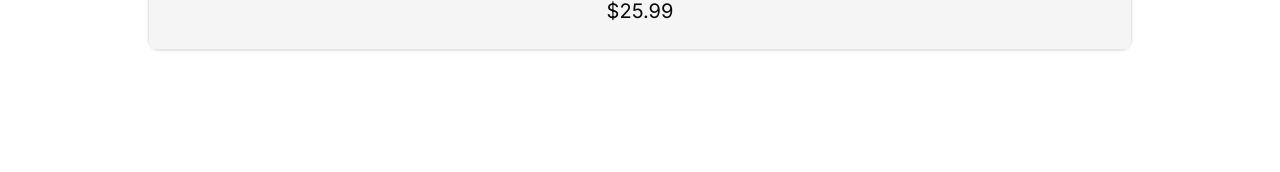
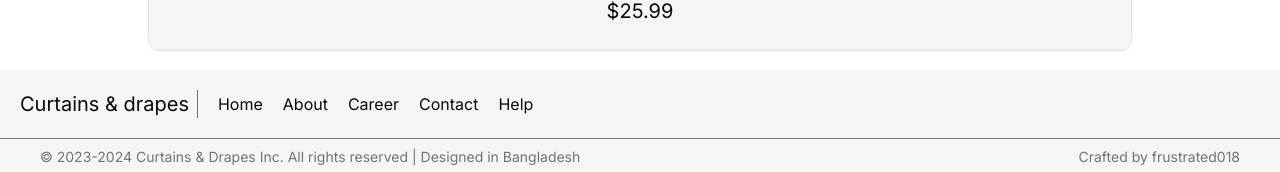
Before and after one commit to frustrated018/curtains-and-drapes, a Next.js app: page / in a window 1280 px wide. Shown: the part 662-834 px from the top of the page. Before the commit the page ends 800 px from the top, so only its background shows below. Built offline with nearby package versions, Linux system fonts and the light colour scheme; no server answers.

Commit message:
Making footer
Making a footer for the site
Basics of the footer are done

```diff
--- a/src/app/page.js
+++ b/src/app/page.js
@@ -1,3 +1,4 @@
+import HomePageFooter from "@/components/footer/home-footer";
 import HomePageSlider from "@/components/home-page-slider/homePageSlider";
 import MainNav from "@/components/main-navbar/mainNav";
 
@@ -6,6 +7,7 @@ export default function Home() {
     <main>
       <MainNav />
       <HomePageSlider />
+      <HomePageFooter />
     </main>
   );
 }
--- /dev/null
+++ b/src/components/footer/home-footer.jsx
@@ -0,0 +1,45 @@
+const HomePageFooter = () => {
+  return (
+    <section className="bg-secondary">
+      <footer className="flex items-center gap-5 p-5">
+        <div className="border-r border-muted-foreground">
+          <h2 className="text-xl pr-2">Curtains & drapes</h2>
+        </div>
+
+        <div className="flex flex-wrap gap-5">
+          <a href="/" className="hover:underline">
+            Home
+          </a>
+
+          <a href="/" className="hover:underline">
+            About
+          </a>
+
+          <a href="/" className="hover:underline">
+            Career
+          </a>
+
+          <a href="/" className="hover:underline">
+            Contact
+          </a>
+
+          <a href="/" className="hover:underline">
+            Help
+          </a>
+        </div>
+      </footer>
+
+      <section className="border-t border-muted-foreground py-2 flex justify-between items-center px-10">
+        <p className="text-sm text-center text-muted-foreground">
+          © 2023-2024 Curtains & Drapes Inc. All rights reserved | Designed in
+          Bangladesh
+        </p>
+        <div className="text-muted-foreground text-sm">
+            Crafted by <a href="https://github.com/frustrated018" target="_blank" className=" hover:underline hover:text-white">frustrated018</a>
+        </div>
+      </section>
+    </section>
+  );
+};
+
+export default HomePageFooter;
```
